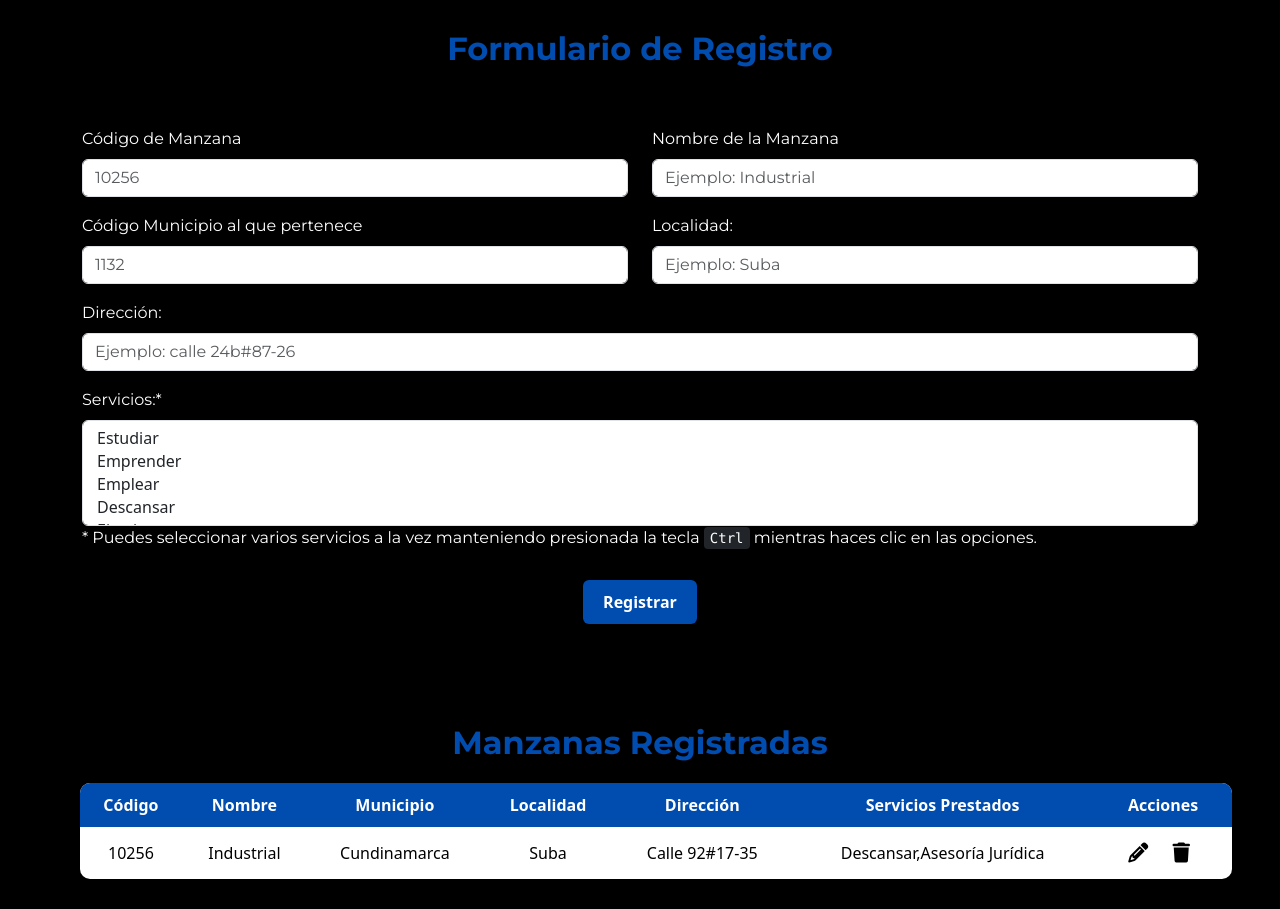
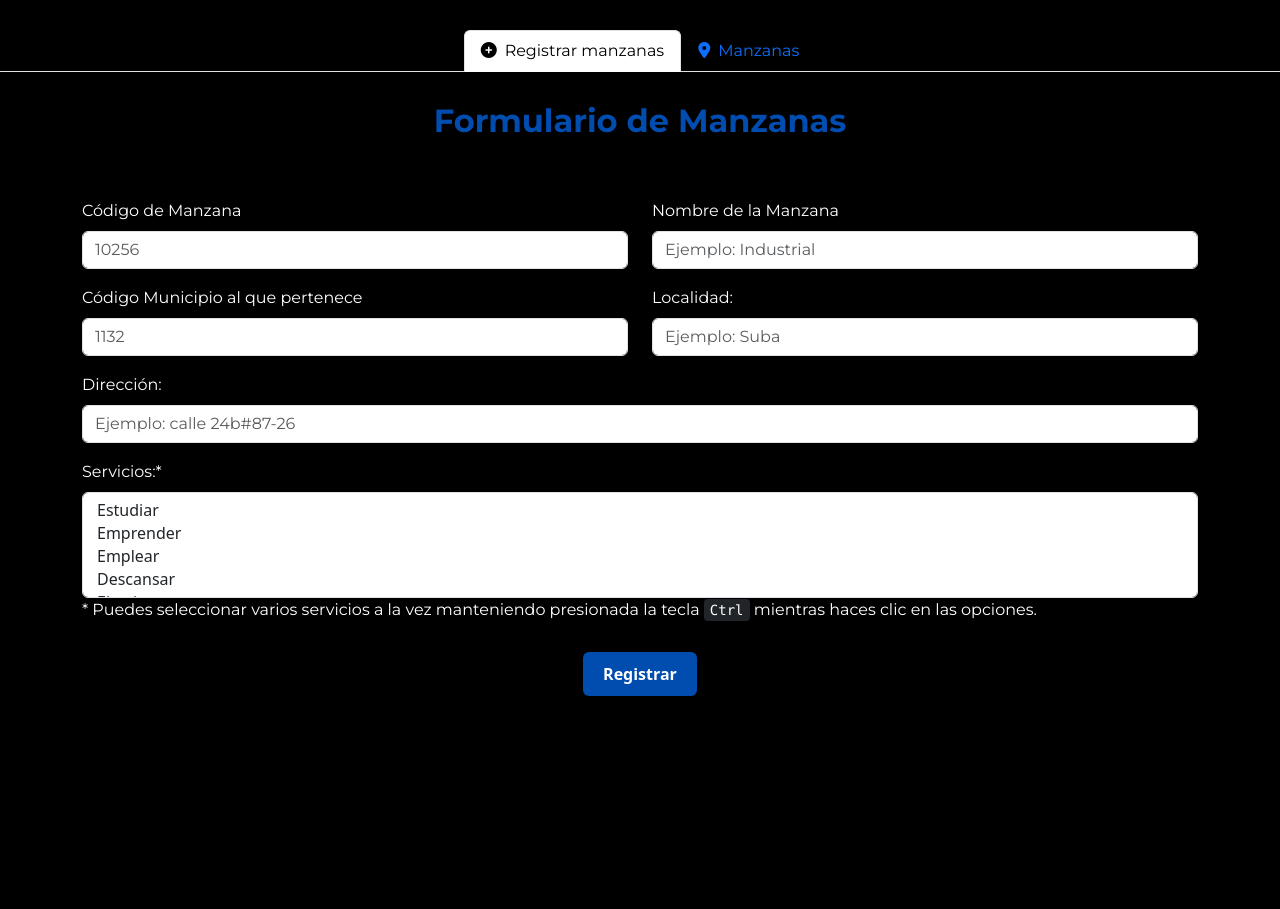
Before and after one commit to HeidyCardenas1903/Distrito-Capital---CDM, a Flask app: page /manzanas in a window 1280 px wide. Shown: the part 80-989 px from the top of the page. After the commit the page ends 776 px from the top, so only its background shows below. Run offline with Flask 3, Linux system fonts and the light colour scheme; some libraries are stand-ins or nearby versions.

Commit message:
Template manzanas listo

```diff
--- a/app.py
+++ b/app.py
@@ -41,14 +41,13 @@ def login():
             session['Logueado']=True
 
 
-            flash('Bienvenido')
-            return redirect(url_for('index'))#si el usuario ingresa correctamente lo redireccionara al home
+            return redirect(url_for('inicio'))#si el usuario ingresa correctamente lo redireccionara al home
 
 
         else:
             flash('Datos incorrectos')#Si no, le saldra un mensaje de validacion y lo redirigirá al login de nuevo
 
-            return render_template('moculos/login.html')
+            return render_template('modulos/login.html')
     return render_template('modulos/login.html')#Devolvera el template login.html
 
 
--- a/templates/modulos/manzanas.html
+++ b/templates/modulos/manzanas.html
@@ -1,7 +1,20 @@
 {%extends 'base.html'%}
 {%block title%}Manzanas{%endblock%}
 {%block content%}
-<h2 class="titulos">Formulario de Registro</h2>
+<ul class="nav nav-tabs" id="myTab" role="tablist">
+    <!-- Titulos de pestañas de navegación -->
+    <li class="nav-item" role="presentation">
+      <button class="nav-link active" id="home-tab" data-bs-toggle="tab" data-bs-target="#registrar" type="button" role="tab" aria-controls="home-tab-pane" aria-selected="true"><span><i class="fa-solid fa-circle-plus"></i></span>Registrar manzanas</button>
+    </li>
+    <li class="nav-item" role="presentation">
+      <button class="nav-link" id="profile-tab" data-bs-toggle="tab" data-bs-target="#establecimientos" type="button" role="tab" aria-controls="profile-tab-pane" aria-selected="false"><span><i class="fa-solid fa-location-dot"></i></span>Manzanas</button>
+    </li>
+</ul>
+
+<!-- Cuerpo de pestañas de navegación -->
+<div class="tab-content" id="myTabContent">
+    <div class="tab-pane fade show active" id="registrar" role="tabpanel" aria-labelledby="home-tab" tabindex="0">
+        <h2 class="titulos">Formulario de Manzanas</h2>
         <br>
         <form action="" method="post" class="container mt-4">
             <div class="row">
@@ -45,8 +58,9 @@
             </div>
             <button type="submit" class="btn btn-primary">Registrar</button>
         </form>
-
-<h2 class="titulos">Manzanas Registradas</h2>
+    </div>
+    <div class="tab-pane fade" id="establecimientos" role="tabpanel" aria-labelledby="profile-tab" tabindex="0">
+        <h2 class="titulos">Manzanas registradas</h2>
         <table>
             <thead>
                 <tr>
@@ -77,4 +91,7 @@
 
             </tbody>
         </table>
+    </div>
+</div>
+
 {%endblock%}
```
Lines whose indentation alone changed are shown as unchanged.
